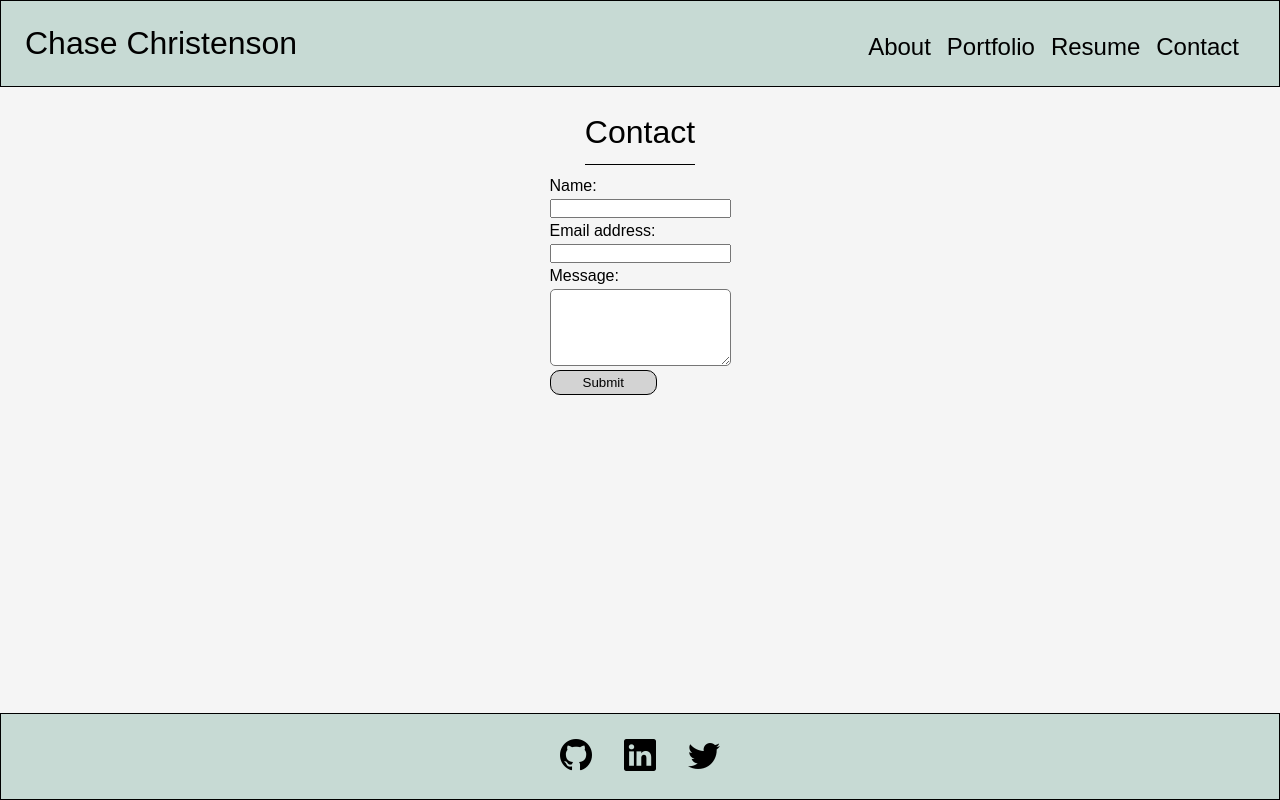
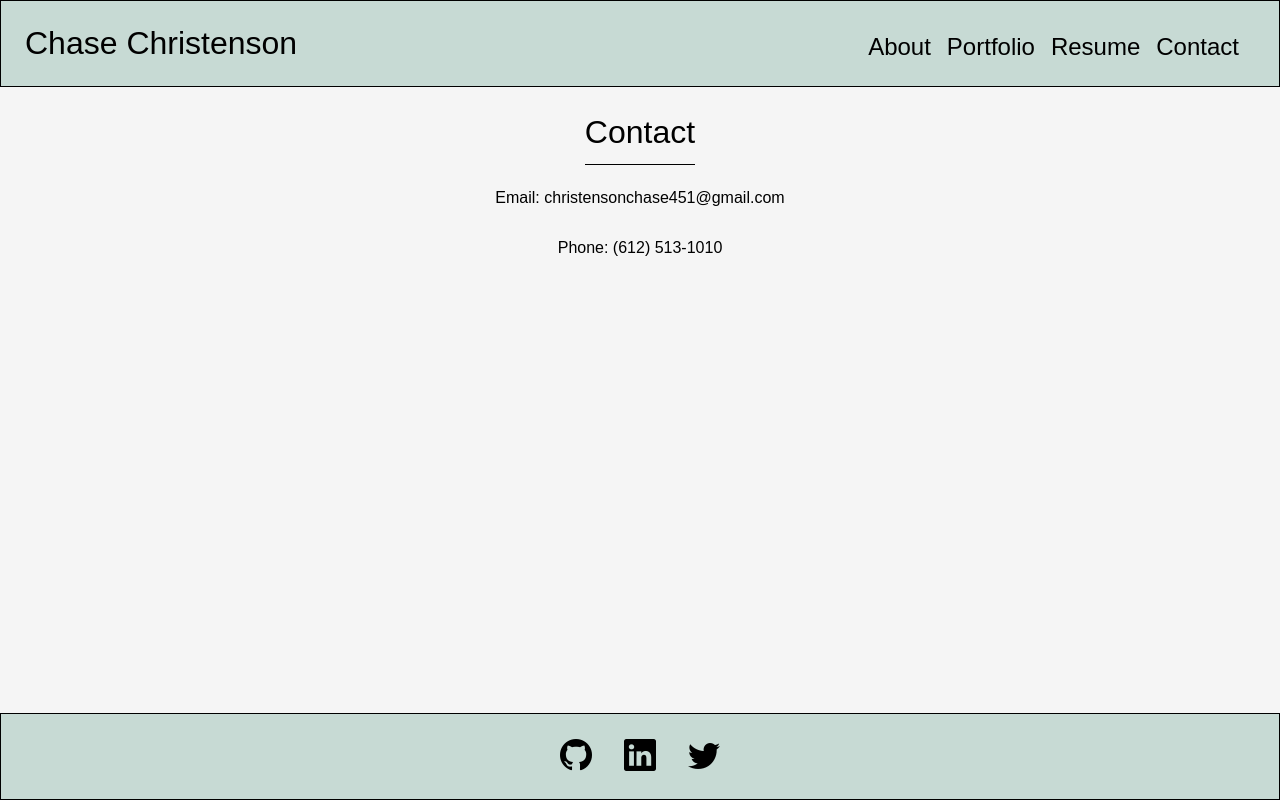
Before and after one commit to chasechri/react-port-pg, a React (Create React App) app: page / in a window 1280 px wide. Both pictures are taken after a click on the link "Contact". Built offline with nearby package versions, Linux system fonts and the light colour scheme.

Commit message:
about me update

```diff
--- a/src/components/About/index.js
+++ b/src/components/About/index.js
@@ -10,8 +10,11 @@ function About() {
       <div className="about-me-text">
         <h3>About Me</h3>
         <p>
-          Hello my name is Chase Christenson. I am a 21 year old currently
-          learning full stack development at the University of Minnesota.
+          Hello my name is Chase Christenson. I am a 21 year old who recently
+          earned a certificate in full stack development at the University of
+          Minnesota. I love to learn new things, I'm goal oriented, focused, and
+          not afraid of hard work. In my spare time I enjoy playing basketball
+          and watching tv shows.
         </p>
       </div>
     </section>
--- a/src/components/Contact/index.js
+++ b/src/components/Contact/index.js
@@ -3,48 +3,49 @@ import React, { useState } from "react";
 import { validateEmail } from "../../utils/helpers";
 
 function ContactForm() {
-  const [errorMessage, setErrorMessage] = useState("");
+  // const [errorMessage, setErrorMessage] = useState("");
 
-  const [formState, setFormState] = useState({
-    name: "",
-    email: "",
-    message: "",
-  });
+  // const [formState, setFormState] = useState({
+  //   name: "",
+  //   email: "",
+  //   message: "",
+  // });
 
-  const { name, email, message } = formState;
+  // const { name, email, message } = formState;
 
-  function handleChange(e) {
-    if (e.target.name === "email") {
-      const isValid = validateEmail(e.target.value);
-      console.log(isValid);
-      // isValid conditional statement
-      if (!isValid) {
-        setErrorMessage("Your email is invalid.");
-      } else {
-        setErrorMessage("");
-      }
-    } else {
-      if (!e.target.value.length) {
-        setErrorMessage(`${e.target.name} is required.`);
-      } else {
-        setErrorMessage("");
-      }
-    }
-    if (!errorMessage) {
-      setFormState({ ...formState, [e.target.name]: e.target.value });
-    }
-  }
-
-  function handleSubmit(e) {
-    e.preventDefault();
-    console.log(formState);
-  }
+  // function handleChange(e) {
+  //   if (e.target.name === "email") {
+  //     const isValid = validateEmail(e.target.value);
+  //     console.log(isValid);
+  //     // isValid conditional statement
+  //     if (!isValid) {
+  //       setErrorMessage("Your email is invalid.");
+  //     } else {
+  //       setErrorMessage("");
+  //     }
+  //   } else {
+  //     if (!e.target.value.length) {
+  //       setErrorMessage(`${e.target.name} is required.`);
+  //     } else {
+  //       setErrorMessage("");
+  //     }
+  //   }
+  //   if (!errorMessage) {
+  //     setFormState({ ...formState, [e.target.name]: e.target.value });
+  //   }
+  // }
+  // function handleSubmit(e) {
+  //   e.preventDefault();
+  //   console.log(formState);
+  // }
 
   // JSX
   return (
     <section className="contact" id="contact">
       <h1>Contact</h1>
-      <form id="contact-form" onSubmit={handleSubmit} className="contact-form">
+      <li>Email: christensonchase451@gmail.com</li>
+      <li>Phone: (612) 513-1010</li>
+      {/* <form id="contact-form" onSubmit={handleSubmit} className="contact-form">
         <div className="name">
           <label htmlFor="name">Name:</label>
           <input
@@ -80,7 +81,7 @@ function ContactForm() {
         <div className="contact-btn">
           <button type="submit">Submit</button>
         </div>
-      </form>
+      </form> */}
     </section>
   );
 }
--- a/src/components/Footer/index.js
+++ b/src/components/Footer/index.js
@@ -3,8 +3,13 @@ import React from "react";
 function Footer() {
   return (
     <footer>
+      <div className="foot-con">
         <h1>
-        <a href="https://github.com/chasechri" target="_blank" rel="noreferrer">
+          <a
+            href="https://github.com/chasechri"
+            target="_blank"
+            rel="noreferrer"
+          >
             <i className="bi-github"></i>
           </a>
         </h1>
@@ -26,6 +31,7 @@ function Footer() {
             <i className="bi-twitter"></i>
           </a>
         </h1>
+      </div>
     </footer>
   );
 }
--- a/src/index.css
+++ b/src/index.css
@@ -8,7 +8,14 @@
 
 body {
   background-color: whitesmoke;
-  display: block;
+  height: 100%;
+
+}
+
+#root {
+  height: 100%;
+  display: flex;
+  flex-direction: column;
 }
 
 header {
@@ -20,7 +27,6 @@ header {
   padding-right: 1.5rem;
   background-color: rgb(199, 218, 212);
   border: 1px solid;
-
 }
 
 header h2 a {
@@ -112,19 +118,25 @@ header nav ul li a:hover {
 }
 
 footer {
-  bottom: 0;
-  display: flex;
+  bottom: 0rem;
+  /* display: flex;
   flex-direction: row;
-  justify-content: center;
+  justify-content: center; */
+  /* display: block; */
   position: fixed;
   margin-top: 10rem;
   padding-top: 1.5rem;
   padding-bottom: 1.5rem;
   border: 1px solid;
   background-color: rgb(199, 218, 212);
-  bottom: 0;
   right:0;
   left: 0;
+}
+
+.foot-con {
+  display: flex;
+  flex-direction: row;
+  justify-content: center;
 }
 
 /* footer section ends */
@@ -281,6 +293,11 @@ footer {
   margin-bottom: .5rem;
 }
 
+.contact li {
+  margin: 1rem;
+  list-style: none;
+}
+
 .name,
 .email,
 .message {
```
Lines whose indentation alone changed are shown as unchanged.
